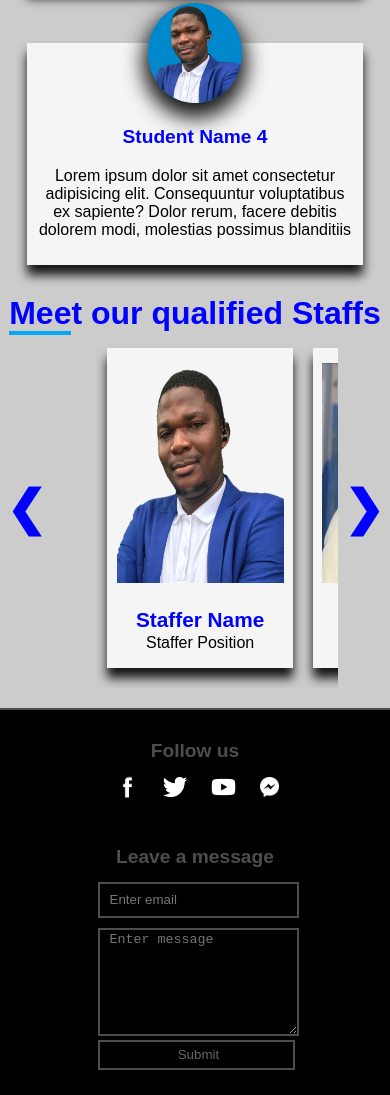
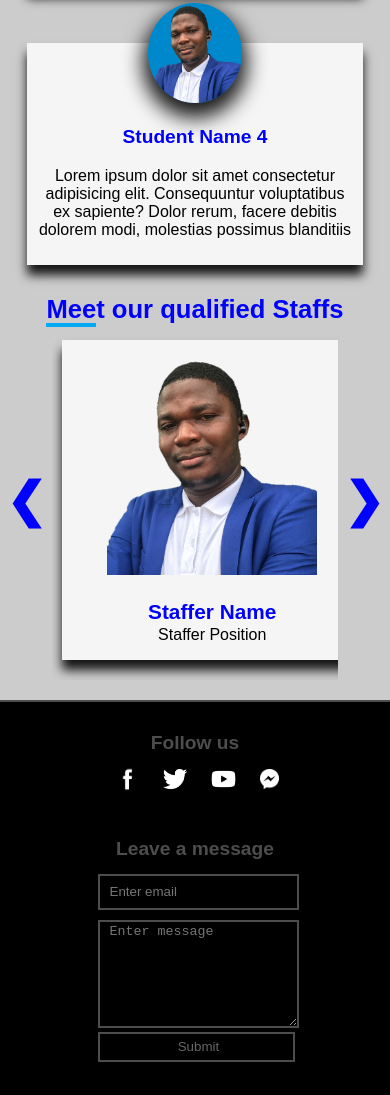
Before and after one commit to NorrisJaygbay/myweb, a plain HTML site: page index.html in a window 390 px wide. Shown: the part 4656-5751 px from the top of the page. Drawn offline with Linux system fonts and the light colour scheme.

Commit message:
Add files via upload

```diff
--- a/index.css
+++ b/index.css
@@ -875,9 +875,7 @@ header{
 /* end of @media for .main4 */
 /* .main5 */
 .main5{
-    /* width: 100%; */
-    /* overflow: auto; */
-    /* border: 2px solid red; */
+
 }
 .main5control{
     display: flex;
@@ -886,8 +884,6 @@ header{
 .main56{
     position: relative;
     background: transparent;
-    /* border: 2px solid red; */
-
 }
 .bleft, .bright{
     background: transparent;
@@ -911,22 +907,18 @@ header{
 }
 #p14{
     text-align: center;
-    /* border: 2px solid black; */
     font-size: 2rem;
     font-weight: bold;
     margin-bottom: -3px;
     margin-top: 20px;
+    padding: 0 10px;
     color: blue;
 }
 #p15{
-    /* border: 2px solid black; */
     font-size: 1.3rem;
     font-weight: bold;
     color: blue;
     margin-bottom: -14px;
-}
-#p16{
-    /* border: 2px solid black; */
 }
 #span4{
     border-bottom: 4px solid #03A9F4;
@@ -938,11 +930,6 @@ header{
     transition: .5s ease;
     transform: scale(1);
 }
-/* .main5img:active{
-    cursor: pointer;
-    transition: .5s ease;
-    transform: scale(1.2);
-} */
 .main5img:hover{
     cursor: pointer;
     transition: .5s ease;
@@ -950,18 +937,15 @@ header{
 }
 .main51{
     display: flex;
-    /* border: 2px solid green; */
     padding-right: 10px;
     padding-top: 19px;
     padding-bottom: 20px;
     overflow: auto;
     scroll-behavior: smooth;
-    /* width: 80%; */
 }
 .main51::-webkit-scrollbar{
     display: none;
     scroll-behavior: smooth;
-    /* background: #03A9F4; */
 }
 .main52{
     min-width: 24%;
@@ -991,22 +975,41 @@ header{
         margin: 0 10px;
     }
     .main51{
-        padding-left: 45px;
-        padding-right: 45px;
+        padding-left: 0;
+        padding-right: 0;
     }
 }
 @media all and (max-width:650px){
     .main52{
         min-width: 95%;
         max-width: 25%;
-        /* border: 2px solid black; */
         text-align: center;
         margin: 0 10px;
     }
-    /* .main51{
-        padding-left: 65px;
-        padding-right: 65px;
-    } */
+    .main5img{
+        width:70%;
+    }
+}
+@media all and (max-width:450px){
+    .main51{
+        padding-left: 0;
+        padding-right: 0;
+    }
+    .main52{
+        min-width: 300px;
+        text-align: center;
+        margin: 0 10px;
+    }
+}
+@media all and (max-width:410px){
+    #p14{
+        font-size: 1.6rem;
+    }
+}
+@media all and (max-width:330px){
+    #p14{
+        font-size: 1.2rem;
+    }
 }
 /* end of @media for .main5 */
 /* .main5 ends here */
```
